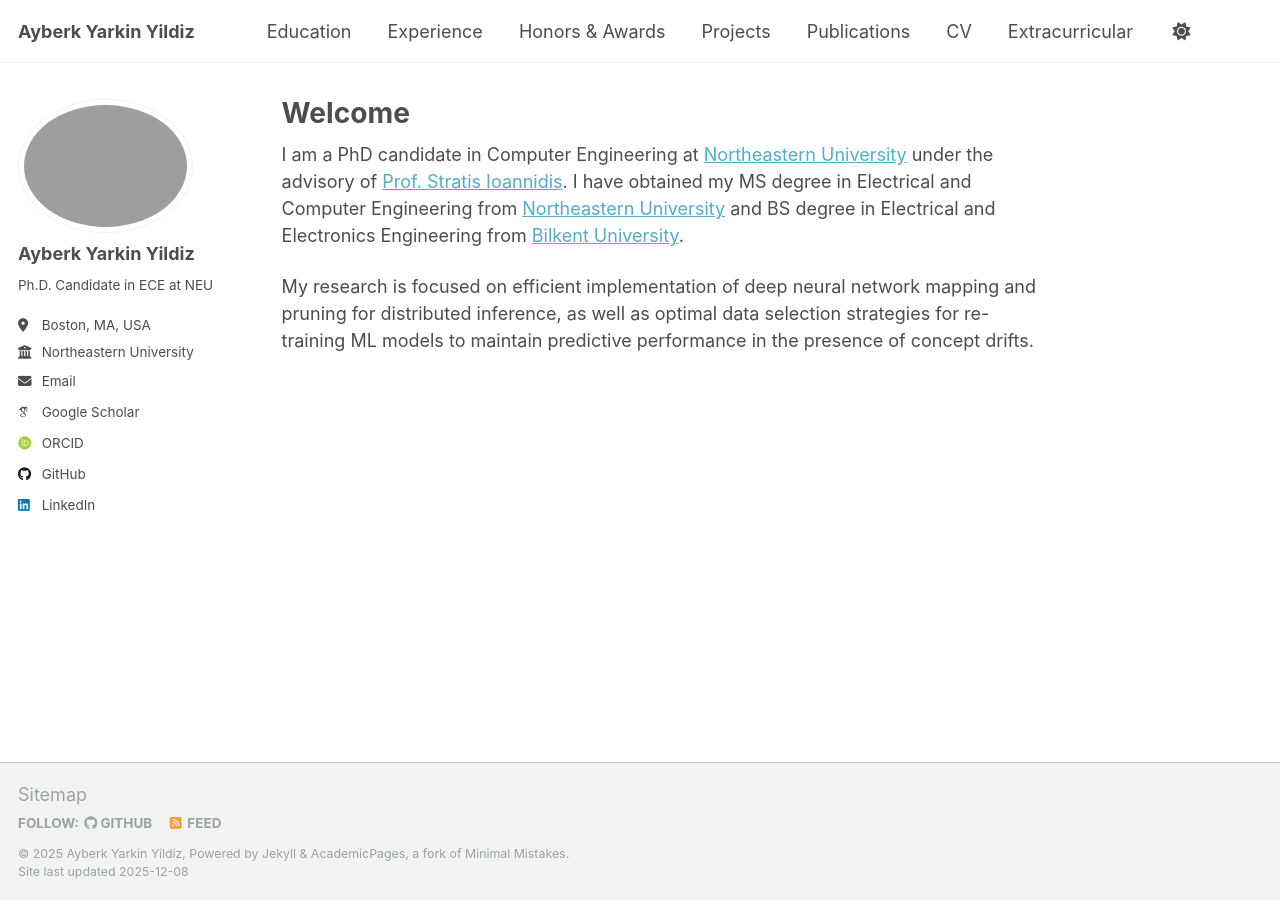
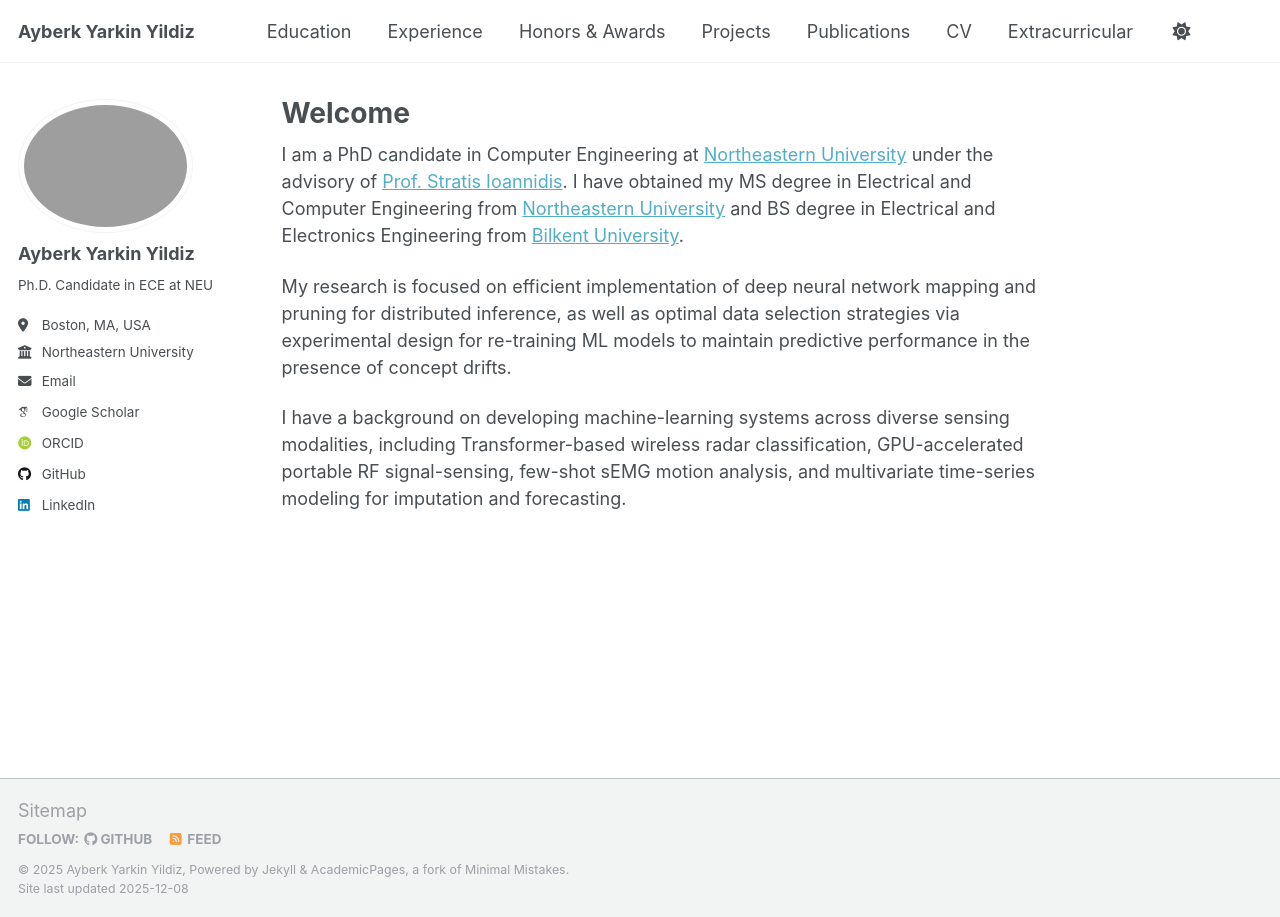
Before and after one commit to yarkin06/yarkin06.github.io, a Jekyll site: the page built from _pages/about.md, in a window 1280 px wide. Built offline with Jekyll 4.4.1, drawn with Linux system fonts in a browser that asks for light colours; some web fonts are replaced.

Commit message:
update cv

```diff
--- a/_pages/about.md
+++ b/_pages/about.md
@@ -11,4 +11,6 @@ redirect_from:
 
 I am a PhD candidate in Computer Engineering at [Northeastern University](https://www.northeastern.edu/) under the advisory of [Prof. Stratis Ioannidis](https://ece.northeastern.edu/fac-ece/ioannidis/). I have obtained my MS degree in Electrical and Computer Engineering from [Northeastern University](https://www.northeastern.edu/) and BS degree in Electrical and Electronics Engineering from [Bilkent University](https://ee.bilkent.edu.tr/en/).
 
-My research is focused on efficient implementation of deep neural network mapping and pruning for distributed inference, as well as optimal data selection strategies for re-training ML models to maintain predictive performance in the presence of concept drifts.
+My research is focused on efficient implementation of deep neural network mapping and pruning for distributed inference, as well as optimal data selection strategies via experimental design for re-training ML models to maintain predictive performance in the presence of concept drifts.
+
+I have a background on developing machine-learning systems across diverse sensing modalities, including Transformer-based wireless radar classification, GPU-accelerated portable RF signal-sensing, few-shot sEMG motion analysis, and multivariate time-series modeling for imputation and forecasting.
```
Also changed, not shown: 1 other file.
